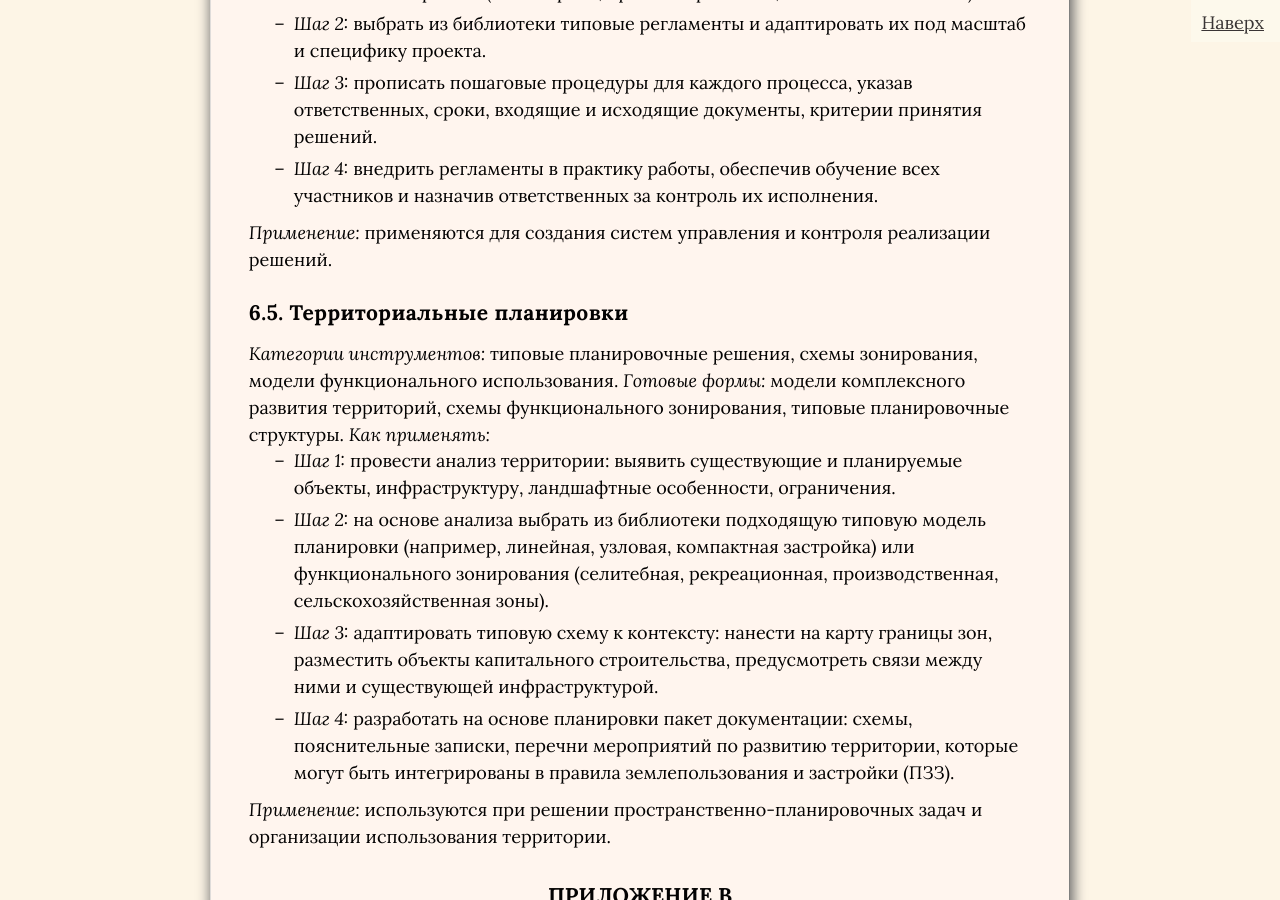
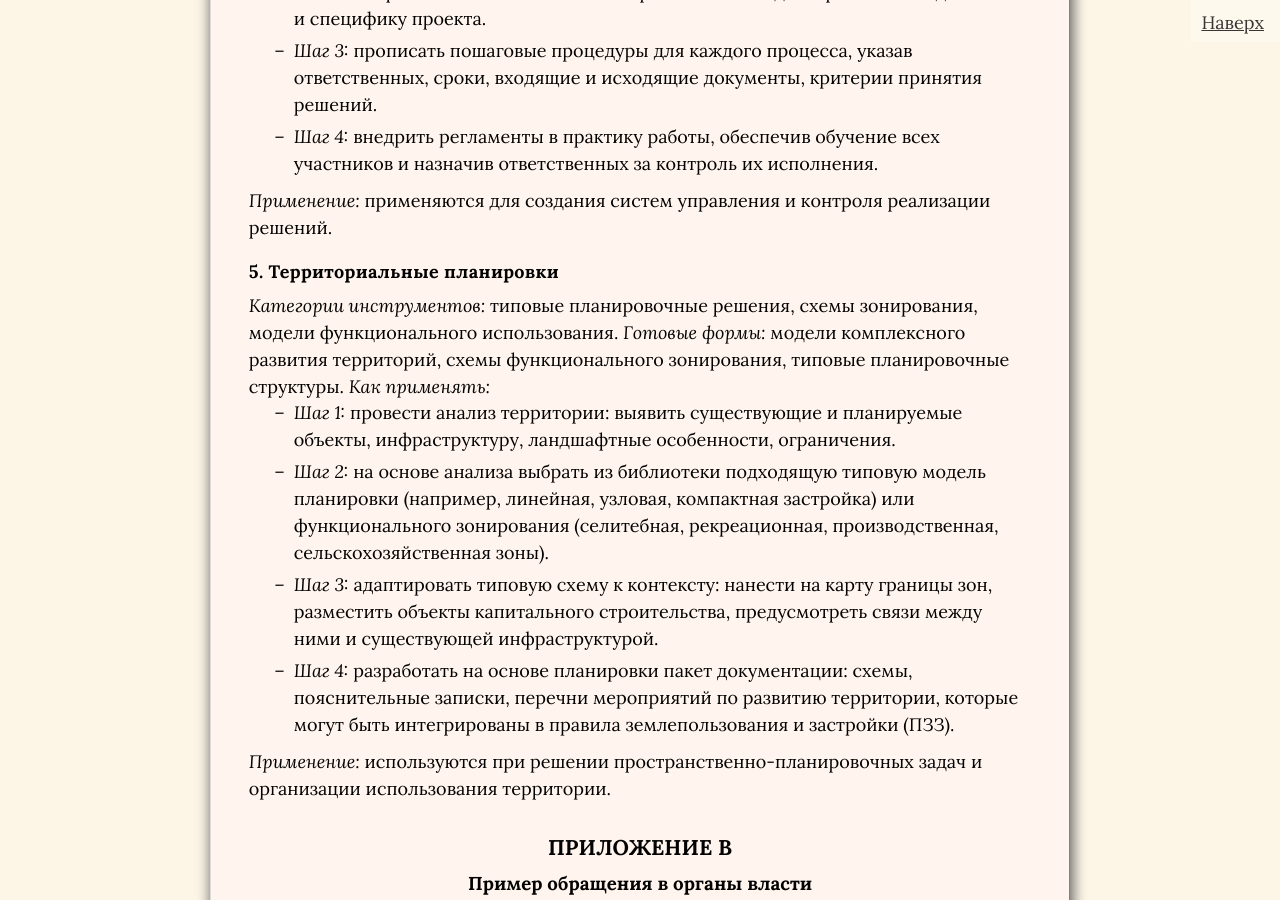
Before and after one commit to SergSi/land-use-art, a Jekyll site: the page built from _posts/2025-09-12-metod.md, in a window 1280 px wide and 900 px high, scrolled down 16746 px. Built offline with Jekyll 4.4.1, drawn with Linux system fonts in a browser that asks for light colours; some web fonts are replaced; some of the changed text lies outside the part shown.

Commit message:
Update 2025-09-12-metod.md

```diff
--- a/_posts/2025-09-12-metod.md
+++ b/_posts/2025-09-12-metod.md
@@ -430,7 +430,7 @@ number="3"
 
 *Применение:* применяются для создания  систем управления и контроля реализации решений.
 
-### 6.5. Территориальные планировки
+#### 5. Территориальные планировки
 
 *Категории инструментов:* типовые планировочные решения, схемы зонирования, модели функционального использования.
 *Готовые формы:* модели комплексного развития территорий, схемы функционального зонирования, типовые планировочные структуры.
```
